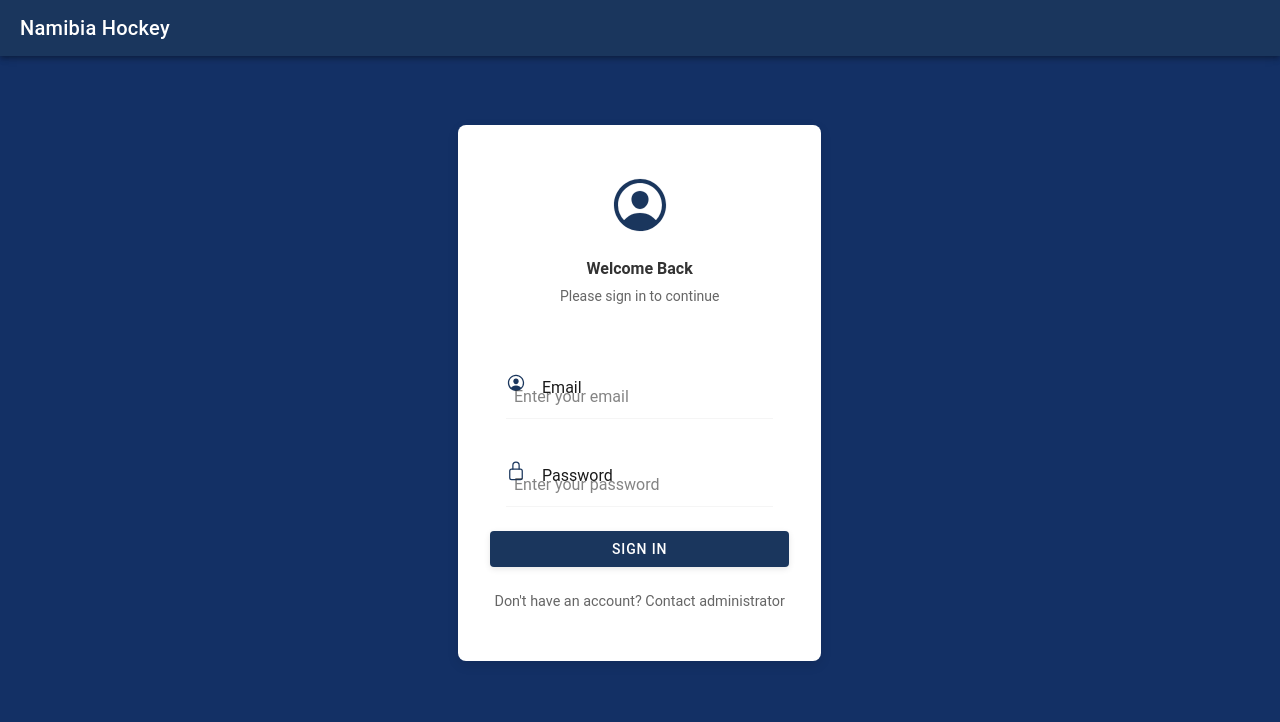
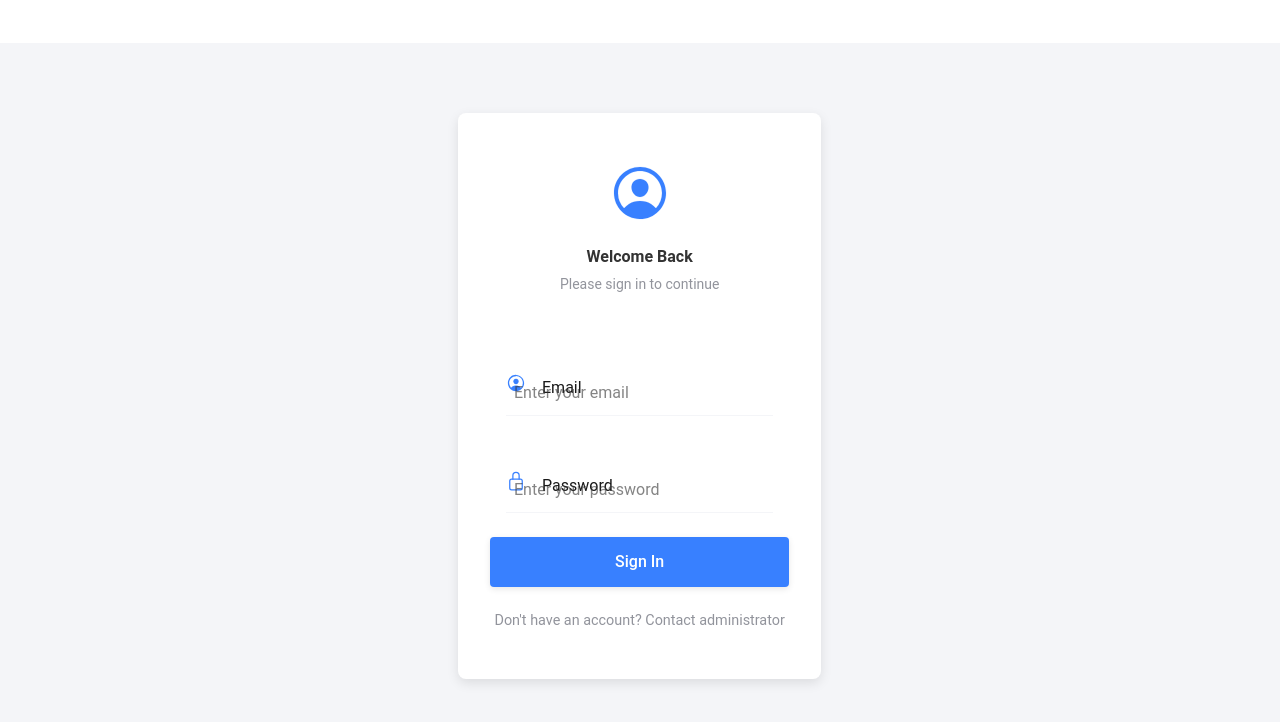
Before and after one commit to lee38667/nam-hockey-ionic, a React (Vite) app: page /login in a window 1280 px wide. Shown: the top 722 px of the page. Built offline with nearby package versions, Linux system fonts and the light colour scheme; no server answers.

Commit message:
fixed dark mode

```diff
--- a/src/App.tsx
+++ b/src/App.tsx
@@ -50,6 +50,7 @@ import '@ionic/react/css/display.css';
 
 /* Theme variables */
 import './theme/variables.css';
+import './theme/global.css';
 
 /* Pages */
 import Home from './pages/Home';
@@ -59,16 +60,26 @@ import News from './pages/News';
 import More from './pages/More';
 import LoginPage from './pages/LoginPage';
 
-setupIonicReact();
+setupIonicReact({
+  mode: 'ios'
+});
 
 const App: React.FC = () => {
   const [isAuthenticated, setIsAuthenticated] = useState<boolean | null>(null);
+  const [isDarkMode, setIsDarkMode] = useState<boolean>(false);
   const auth = getAuth();
 
   useEffect(() => {
     const unsubscribe = onAuthStateChanged(auth, (user) => {
       setIsAuthenticated(!!user);
     });
+
+    // Check for saved theme preference
+    const savedTheme = localStorage.getItem('theme');
+    if (savedTheme === 'dark') {
+      setIsDarkMode(true);
+      document.body.classList.add('dark-theme');
+    }
 
     // Cleanup subscription on unmount
     return () => unsubscribe();
--- /dev/null
+++ b/src/theme/global.css
@@ -0,0 +1,99 @@
+/* Global styles for the app */
+
+/* Light mode colors */
+:root {
+  --ion-background-color: #f4f5f8;
+  --ion-background-color-rgb: 244, 245, 248;
+  --ion-card-background: #ffffff;
+  --ion-toolbar-background: #ffffff;
+  --ion-tab-bar-background: #ffffff;
+  --ion-item-background: #ffffff;
+  --ion-color-primary: #3880ff;
+  --ion-color-primary-rgb: 56, 128, 255;
+  --ion-color-secondary: #3dc2ff;
+  --ion-color-secondary-rgb: 61, 194, 255;
+  --ion-color-tertiary: #5260ff;
+  --ion-color-tertiary-rgb: 82, 96, 255;
+  --ion-color-success: #2dd36f;
+  --ion-color-success-rgb: 45, 211, 111;
+  --ion-color-warning: #ffc409;
+  --ion-color-warning-rgb: 255, 196, 9;
+  --ion-color-danger: #eb445a;
+  --ion-color-danger-rgb: 235, 68, 90;
+  --ion-color-medium: #92949c;
+  --ion-color-medium-rgb: 146, 148, 156;
+  --ion-color-light: #f4f5f8;
+  --ion-color-light-rgb: 244, 245, 248;
+}
+
+/* Card styles */
+ion-card {
+  --background: var(--ion-card-background);
+  margin: 16px;
+  border-radius: 8px;
+  box-shadow: 0 4px 12px rgba(0, 0, 0, 0.1);
+}
+
+/* Content styles */
+ion-content {
+  --background: var(--ion-background-color);
+}
+
+/* Toolbar styles */
+ion-toolbar {
+  --background: var(--ion-toolbar-background);
+  --border-color: var(--ion-color-light);
+}
+
+/* Tab bar styles */
+ion-tab-bar {
+  --background: var(--ion-tab-bar-background);
+  --border-color: var(--ion-color-light);
+}
+
+/* Item styles */
+ion-item {
+  --background: var(--ion-item-background);
+  --border-color: var(--ion-color-light);
+  margin-bottom: 8px;
+}
+
+/* List styles */
+ion-list {
+  background: transparent;
+  padding: 0;
+}
+
+/* Grid styles */
+ion-grid {
+  padding: 16px;
+}
+
+/* Text colors */
+h1, h2, h3, h4, h5, h6 {
+  color: var(--ion-color-dark);
+}
+
+p {
+  color: var(--ion-color-medium);
+}
+
+/* Button styles */
+ion-button {
+  --border-radius: 4px;
+  --box-shadow: 0 2px 6px rgba(0, 0, 0, 0.1);
+}
+
+/* Dark mode colors - only applied when .dark-theme class is present */
+.dark-theme {
+  --ion-background-color: #1e1e1e;
+  --ion-background-color-rgb: 30, 30, 30;
+  --ion-card-background: #2d2d2d;
+  --ion-toolbar-background: #2d2d2d;
+  --ion-tab-bar-background: #2d2d2d;
+  --ion-item-background: #2d2d2d;
+}
+
+.dark-theme ion-card {
+  box-shadow: 0 4px 12px rgba(0, 0, 0, 0.2);
+}
```
